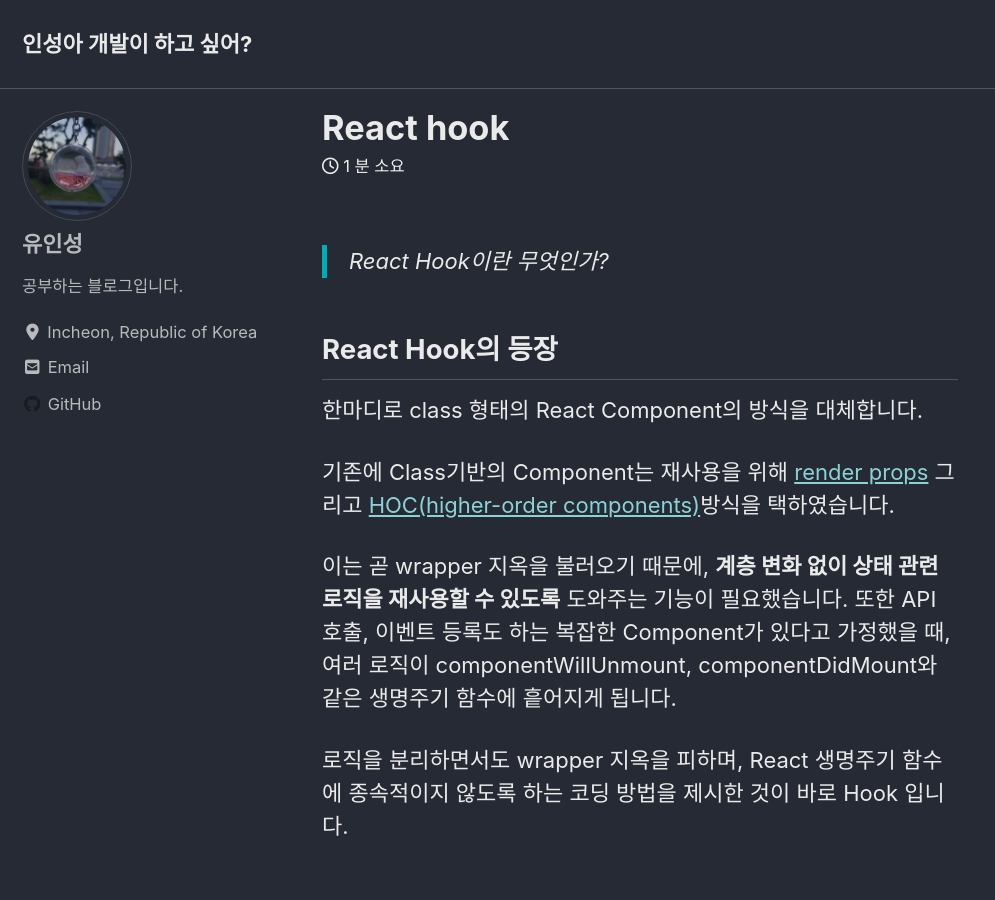
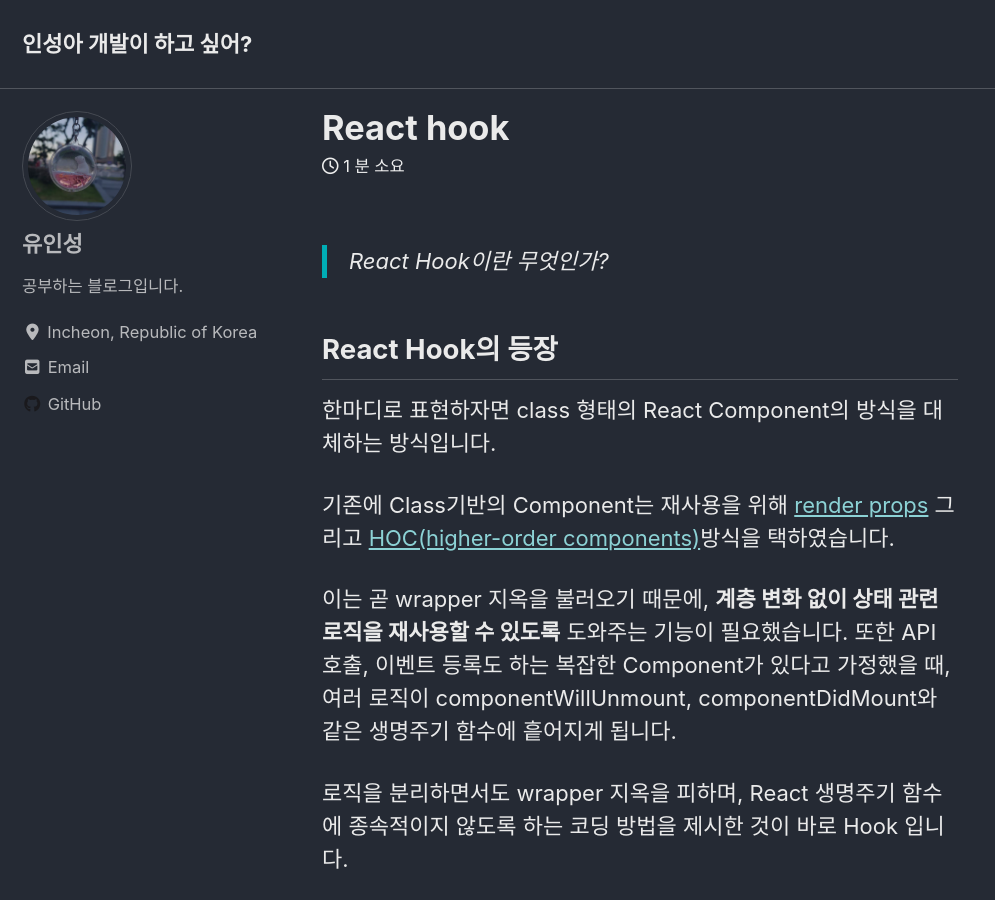
Before and after one commit to Ro4z/Ro4z.github.io, a Jekyll site: the page built from _posts/2020-04-28-React Hook.md, in a window 1280 px wide and 900 px high. Shown: the whole window, without its empty margins (0-995 px from the left). Built offline with Jekyll 4.4.1, drawn with Linux system fonts in a browser that asks for light colours; cached includes are drawn as plain includes; nearby versions of some CDN libraries.

Commit message:
modify some posting

```diff
--- a/_posts/2020-04-28-React Hook.md
+++ b/_posts/2020-04-28-React Hook.md
@@ -2,7 +2,7 @@
 > React Hook이란 무엇인가?
 
 ## React Hook의 등장
-한마디로 class 형태의 React Component의 방식을 대체합니다.
+한마디로 표현하자면 class 형태의 React Component의 방식을 대체하는 방식입니다.
 
 기존에 Class기반의 Component는 재사용을 위해 [render props](https://ko.reactjs.org/docs/render-props.html#gatsby-focus-wrapper) 그리고 [HOC(higher-order components)](https://ko.reactjs.org/docs/higher-order-components.html#gatsby-focus-wrapper)방식을 택하였습니다.
 
```
